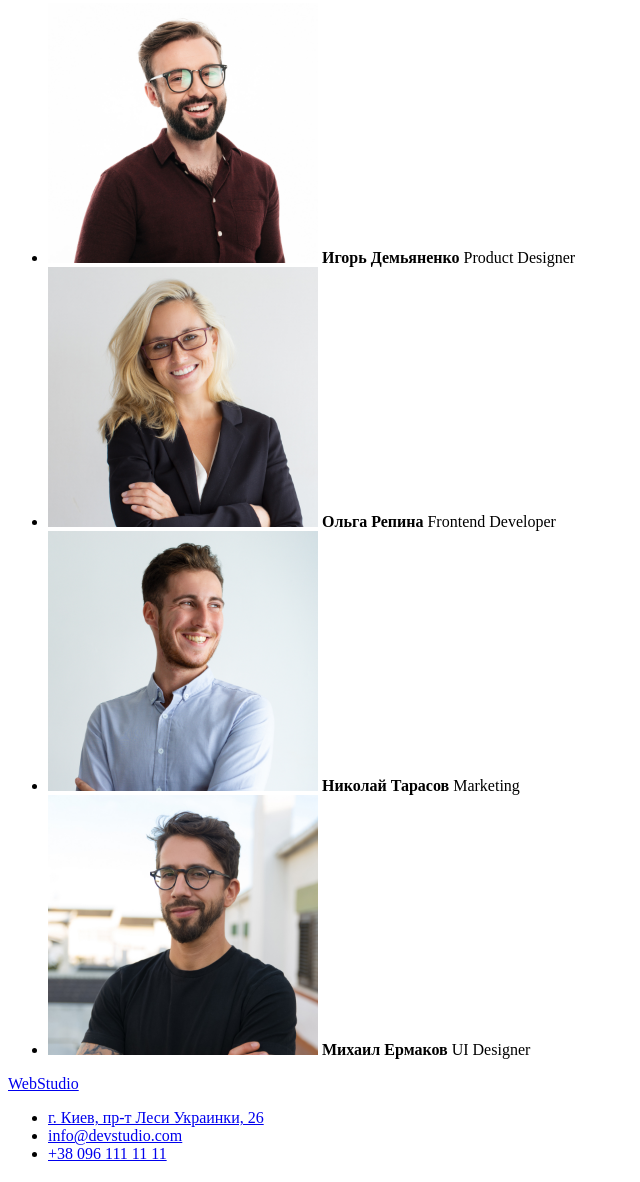
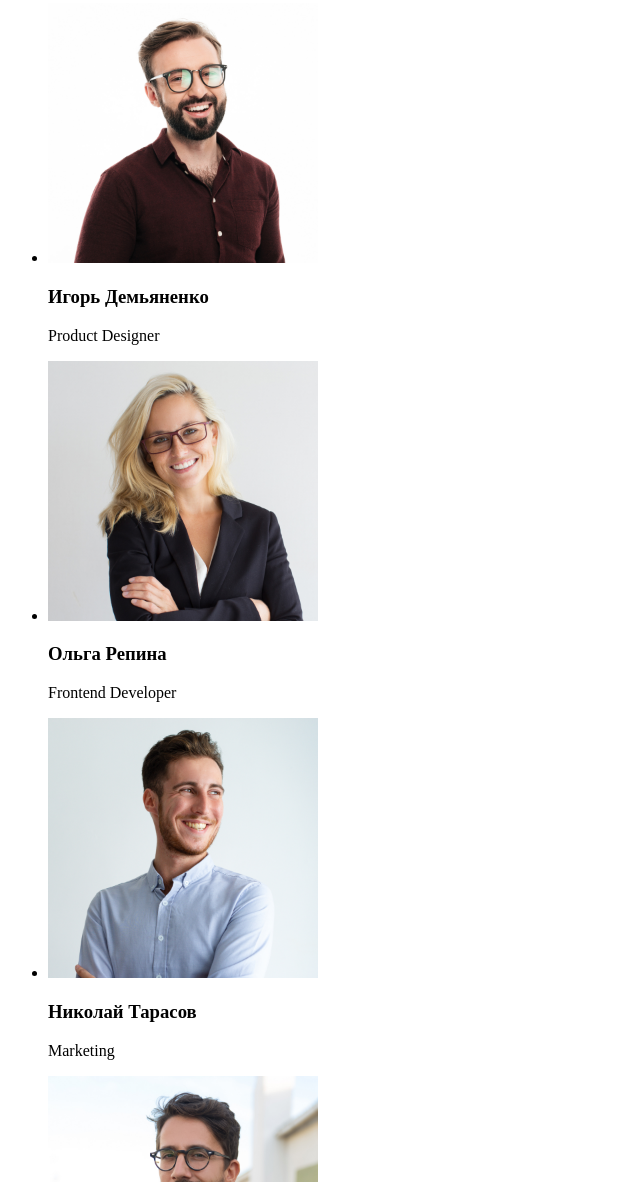
Before and after one commit to OlenaHras/goit-markup-hw-01, a plain HTML site: page index.html in a window 1280 px wide. Shown: the part 1618-2800 px from the top of the page, without its empty margins (0-640 px from the left). Drawn offline with Linux system fonts and the light colour scheme.

Commit message:
Remove warnings

```diff
--- a/index.html
+++ b/index.html
@@ -25,12 +25,12 @@
       <li><a href="tel:+380961111111">+38 096 111 11 11</a></li>
     </ul>
   </header>
-  <div>
+
+<main>
     <section>
       <h1>Эффективные решения для вашего бизнеса</h1>
       <button type="button">Заказать услугу</button>
     </section>
-  </div>
 
     <section>
       <h2>Особенности</h2>
@@ -70,26 +70,27 @@
       <ul>
         <li>
           <img src="./images/command1.jpg" alt="Дизайнер" width="270">
-        <b>Игорь Демьяненко</b>
-        Product Designer
+          <h3>Игорь Демьяненко</h3>
+          <p>Product Designer</p>
         </li>
         <li>
           <img src="./images/command2.jpg" alt="Разработчик" width="270">
-        <b>Ольга Репина</b>
-        Frontend Developer
+          <h3>Ольга Репина</h3>
+          <p>Frontend Developer</p>
         </li>
         <li>
           <img src="./images/command3.jpg" alt="Маркетинг" width="270">
-        <b>Николай Тарасов</b>
-        Marketing
+          <h3>Николай Тарасов</h3>
+          <p>Marketing</p>
         </li>
         <li>
           <img src="./images/command4.jpg" alt="Дизайнер" width="270">
-        <b>Михаил Ермаков</b>
-        UI Designer
+          <h3>Михаил Ермаков</h3>
+          <p>UI Designer</p>
         </li>
       </ul>
     </section>
+</main>
 
   <footer>
     <a href="/">
@@ -97,7 +98,7 @@
     </a>
 
     <ul>
-      <li><a href="address:г. Киев, пр-т Леси Украинки, 26">г. Киев, пр-т Леси Украинки, 26</a></li>
+      <li><a href="/">г. Киев, пр-т Леси Украинки, 26</a></li>
       <li><a href="mailto:info@devstudio.com">info@devstudio.com</a></li>
       <li><a href="tel:+380961111111">+38 096 111 11 11</a></li>
     </ul>
```
Lines whose indentation alone changed are shown as unchanged.
